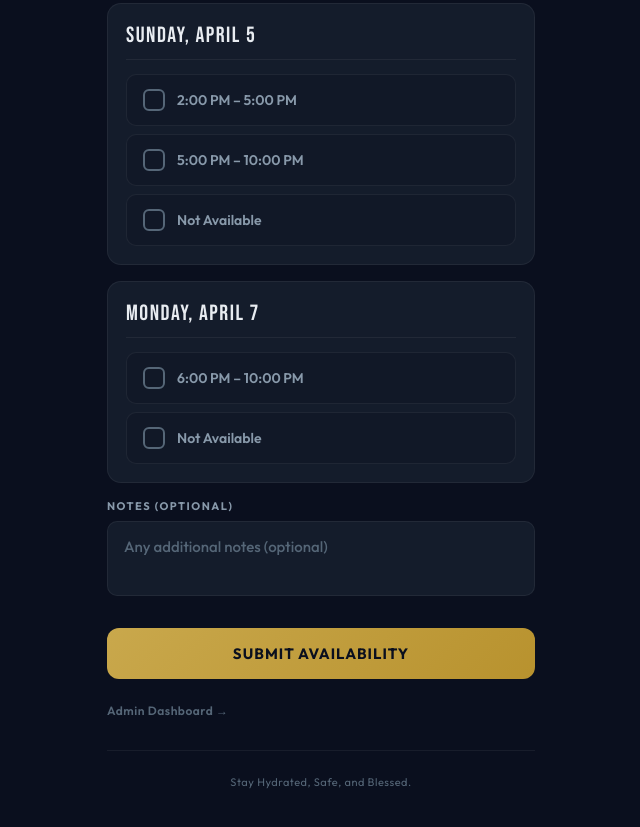
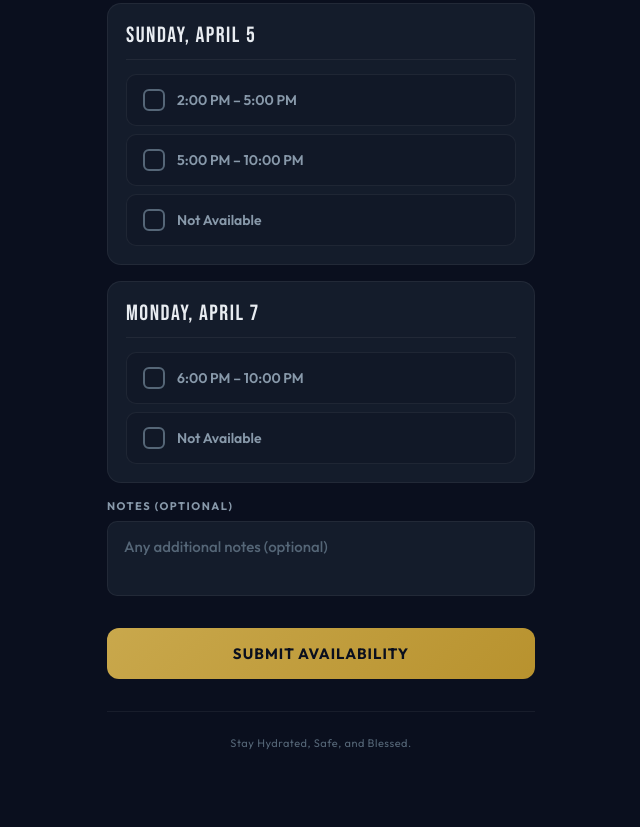
Before and after one commit to Lunacore-Group/Lunacoreavail, a plain HTML site: page index.html in a window 1280 px wide. Shown: the part 739-1566 px from the top of the page, without its empty margins (319-959 px from the left). Drawn offline with Linux system fonts and the light colour scheme.

Commit message:
Add files via upload

```diff
--- a/index.html
+++ b/index.html
@@ -551,7 +551,6 @@
     </div>
 
     <button class="btn-primary fade-in fade-in-d5" id="submitBtn" disabled>Submit Availability</button>
-    <button class="nav-link" onclick="showDashboardLogin()">Admin Dashboard →</button>
 
     <div class="signature">
       Stay Hydrated, Safe, and Blessed.
```
